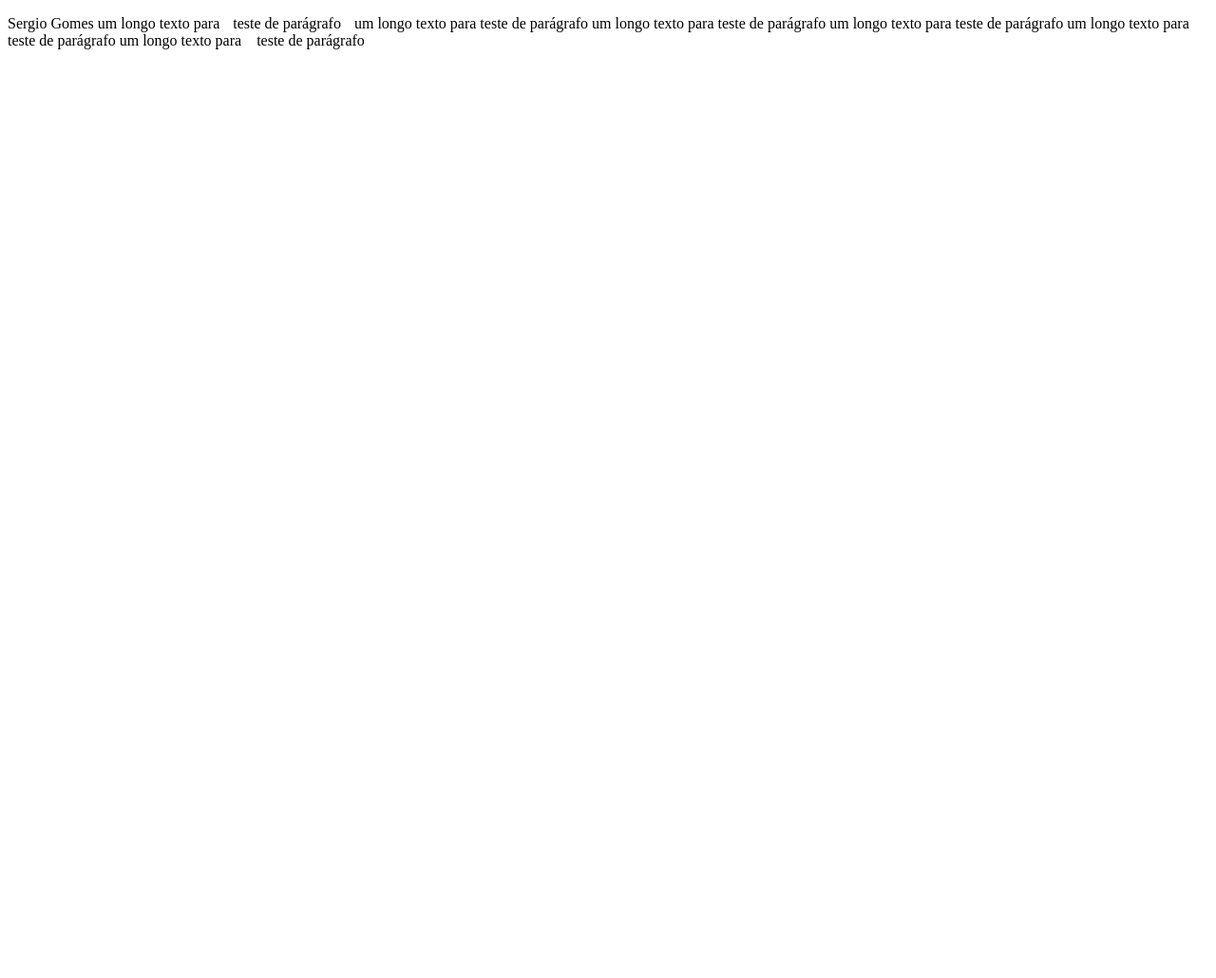
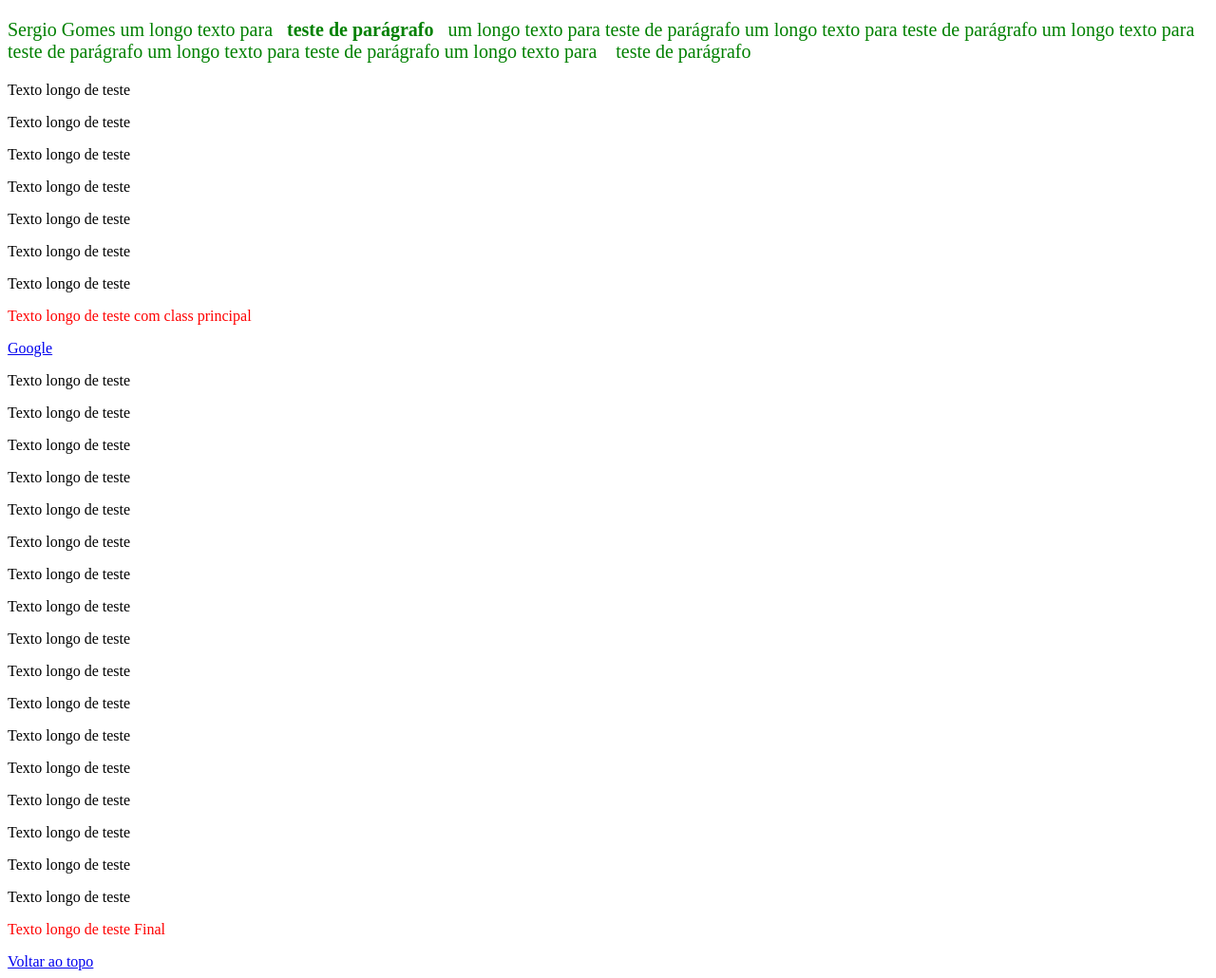
Before and after one commit to sergiogomes/html-ebook, a plain HTML site: page curso/desktop/index.html in a window 1280 px wide. Shown: the whole page at 95% size. Before the commit the page ends 800 px from the top, so only its background shows below. Drawn offline with Linux system fonts and the light colour scheme.

Commit message:
- update structure

```diff
--- a/curso/desktop/index.html
+++ b/curso/desktop/index.html
@@ -4,7 +4,60 @@
     <title>Curso de HTML</title>
   </head>
   <body>
-    <p>Sergio Gomes um longo texto para <span style="margin: 0 10px;">teste de parágrafo</span> um longo texto para teste de parágrafo um longo texto para teste de parágrafo um longo texto para teste de parágrafo um longo
+    <style>
+      .principal {
+        color: red;
+      }
+      .secundario {
+        color: blue;
+      }
+      .texto-principal {
+        color: green;
+      }
+      #topo-primario {
+        font-size: 20px;
+      }
+      .destaque {
+        margin: 0 10px;
+        font-weight: bold;
+      }
+    </style>
+    <p id="topo-primario" class="principal texto-principal secundario">Sergio Gomes um longo texto para <span class="destaque">teste de parágrafo</span> um longo texto para teste de parágrafo um longo texto para teste de parágrafo um longo texto para teste de parágrafo um longo
       texto para teste de parágrafo um longo texto para &nbsp;&nbsp;&nbsp;teste de parágrafo</p>
+    <p>Texto longo de teste</p>
+    <p>Texto longo de teste</p>
+    <p>Texto longo de teste</p>
+    <p>Texto longo de teste</p>
+    <p>Texto longo de teste</p>
+    <p>Texto longo de teste</p>
+    <p>Texto longo de teste</p>
+    <p class="principal">Texto longo de teste com class principal</p>
+    <a
+      href="https://www.google.com"
+      rel="noopener noreferrer"
+      class="link"
+      id="google-link"
+    >Google</a>
+    <checkbox checked disabled required name="color" value="yellow"></checkbox>
+    <script defer src="app.js"></script>
+    <p>Texto longo de teste</p>
+    <p>Texto longo de teste</p>
+    <p>Texto longo de teste</p>
+    <p>Texto longo de teste</p>
+    <p>Texto longo de teste</p>
+    <p>Texto longo de teste</p>
+    <p>Texto longo de teste</p>
+    <p>Texto longo de teste</p>
+    <p>Texto longo de teste</p>
+    <p>Texto longo de teste</p>
+    <p>Texto longo de teste</p>
+    <p>Texto longo de teste</p>
+    <p>Texto longo de teste</p>
+    <p>Texto longo de teste</p>
+    <p>Texto longo de teste</p>
+    <p>Texto longo de teste</p>
+    <p>Texto longo de teste</p>
+    <p id="end" class="principal">Texto longo de teste Final</p>
+    <a href="#topo">Voltar ao topo</a>
   </body>
 </html>
```
Also changed, not shown: 14 other files.
